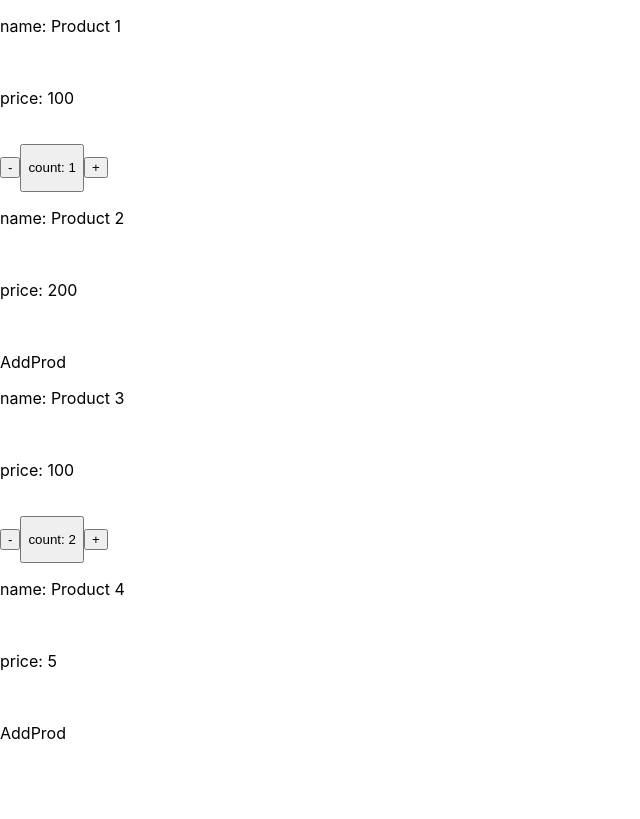
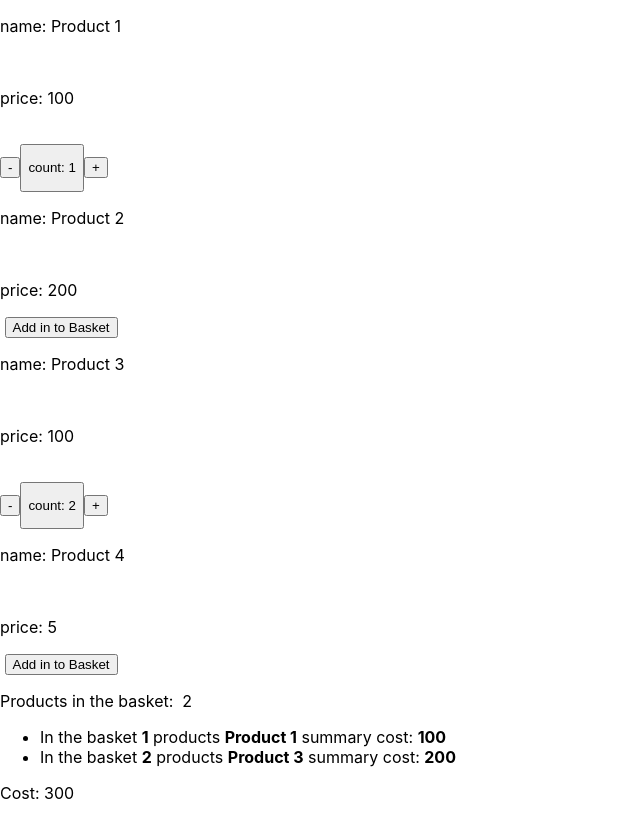
Before and after one commit to KelOff/bascket, a React app: page / in a window 1280 px wide. Shown: the whole page, without its empty margins (0-640 px from the left). Built offline with nearby package versions, Linux system fonts and the light colour scheme.

Commit message:
almost ready

```diff
--- a/src/Components/Layout/Bascket/Bascket.js
+++ /dev/null
@@ -1,32 +0,0 @@
-import React from 'react'
-import BascketResults from './BascketResults'
-import ProductItem from '../Products/ProductItem/ProductItem'
-
-const Bascket = props => {
-
-let count = []
-    // console.log(props);
-    {props.state.cart.map(product => {
-        return count.push(product.count)
-    })}
-    let sumOfGoods = count.reduce((a, b) => a + b)
-    return (
-        <div>
-            <p>Products in the basket: {sumOfGoods} </p>
-            {props.state.products.map((product, index) => {
-                <BascketResults
-                    key={index}
-                    product={product}
-                    cart={props.state.cart}
-
-                />
-
-
-    })}
-        </div>
-    )
-
-
-}
-
-export default Bascket
--- a/src/Components/Layout/Bascket/BascketResults.js
+++ /dev/null
@@ -1,25 +0,0 @@
-import React from 'react'
-import BascketResultsItem from './BascketResultsItem'
-
-const BascketResults = props => (
-
-    <div>
-    {props.state.products.map((product, index) => {
-
-            console.log(product);
-            // console.log(props.state.cart);
-        return (
-
-                <BascketResultsItem
-                    key={index}
-                    product={product}
-                    cart={props.state.cart}
-
-                />
-
-        )
-    })}
-    </div>
-)
-
-export default BascketResults
--- a/src/Components/Layout/Bascket/BascketResultsItem.js
+++ /dev/null
@@ -1,30 +0,0 @@
-import React from 'react'
-
-
-const BascketResultsItem = props => {
-    let count = 0
-    {props.cart.map((productId, index) => {
-        // console.log(productId);
-        // console.log(props.product.id);
-        if (productId.productId === props.product.id) {
-                return count = productId.productId
-            }
-            // console.log(count);
-
-
-    })}
-        return (
-            <div style={{border: '1px solid black'}}>
-                <p> name: { props.product.name } </p>
-                <p> price:  { props.product.price } </p>
-                <button>-</button>
-                <p> count: {count}</p>
-                <button>+</button>
-
-
-
-            </div>
-    )
-}
-
-export default BascketResultsItem
--- /dev/null
+++ b/src/Components/Layout/Basket/Basket.js
@@ -0,0 +1,30 @@
+import React from 'react'
+import BasketGoods from './BasketGoods'
+
+const Bascket = props => {
+
+    let result = 0
+    for (let i = 0; i < props.state.cart.length; i++) {
+        if (props.state.cart[i].productId === props.state.products[props.state.cart[i].productId - 1].id) {
+            if (props.state.cart[i].count >= 0) {
+            result = result +  props.state.products[props.state.cart[i].productId - 1].price * props.state.cart[i].count}
+        }
+    }
+
+    return (
+        <div>
+            <p> Products in the basket: &nbsp;
+                { props.state.cart.length}
+            </p>
+            <BasketGoods
+                state={props.state}
+            />
+            <p>Cost: {result} </p>
+
+        </div>
+    )
+
+
+}
+
+export default Bascket
--- /dev/null
+++ b/src/Components/Layout/Basket/BasketGoods.js
@@ -0,0 +1,24 @@
+import React from 'react'
+import BasketGoodsItem from './BasketGoodsItem'
+
+const BasketGoods = props => (
+
+    <ul>
+    {props.state.cart.map((product, index) => {
+
+
+        return (
+
+                <BasketGoodsItem
+                    key={index}
+                    product={props.state.products}
+                    cart={product}
+
+                />
+
+        )
+    })}
+    </ul>
+)
+
+export default BasketGoods
--- /dev/null
+++ b/src/Components/Layout/Basket/BasketGoodsItem.js
@@ -0,0 +1,25 @@
+import React from 'react'
+
+
+const BasketGoodsItem = props => {
+
+    let name
+    let count = props.cart.count
+    let sum
+
+    {props.product.map(product => {
+        if (product.id === props.cart.productId) {
+            sum = product.price
+            name = product.name
+        }
+    })}
+    const cost = sum * count
+
+    return (
+        <li>
+            In the basket   <b>{ count }</b>   products   <b>{name }</b>   summary cost:   <b>{ cost }</b>
+        </li>
+    )
+}
+
+export default BasketGoodsItem
--- a/src/Components/Layout/Layout.js
+++ b/src/Components/Layout/Layout.js
@@ -1,6 +1,6 @@
 import React, { Component } from 'react'
 import Products from './Products/Products'
-import Bascket from './Bascket/Bascket'
+import Basket from './Basket/Basket'
 import classes from './Layout.css'
 
 class Layout extends Component {
@@ -45,11 +45,17 @@ class Layout extends Component {
         let updatedCartArray = []
 
         for (let i = 0; i < this.state.cart.length; ++i) {
-            updatedCartArray.push(this.state.cart[i]);
+            updatedCartArray.push(this.state.cart[i])
             if (this.state.cart[i].productId === productId) {
                 updatedCartArray[i].count = updatedCartArray[i].count + value
             }
         }
+        for (let i = 0; i < updatedCartArray.length; i++) {
+            if (updatedCartArray[i].count <= 0) {
+                updatedCartArray.splice(i, 1)
+            }
+        }
+
         this.setState({
             ...this.state,
             cart: updatedCartArray,
@@ -71,6 +77,15 @@ class Layout extends Component {
 
     render() {
 
+        this.state.cart.sort(function (a, b) {
+            if (a.productId > b.productId) {
+                return 1
+            }
+            if (a.productId < b.productId) {
+                return -1
+            }
+            return 0
+        })
         return (
             <React.Fragment>
                 <Products
@@ -80,9 +95,9 @@ class Layout extends Component {
                 />
 
 
-                {/* <Bascket
+                <Basket
                     state={this.state}
-                /> */}
+                />
             </React.Fragment>
         )
     }
--- a/src/Components/Layout/Products/ProductItem/ProductItem.js
+++ b/src/Components/Layout/Products/ProductItem/ProductItem.js
@@ -1,6 +1,7 @@
 import React from 'react'
 import classes from './ProductItem.css'
 import Button from '../../../../UI/Buttons/Button'
+import AddProduct from '../../../../UI/Buttons/AddProduct/AddProduct'
 
 
 const ProductItem = props => {
@@ -18,7 +19,7 @@ const ProductItem = props => {
                 <p> name: { props.product.name } </p> &nbsp;
                 <p> price:  { props.product.price } </p> &nbsp;
 
-                { count !== null && count !== 0
+                { count !== null && count > 0
                 ? <Button
                     state={props.state}
                     productId={props.product.id}
@@ -31,10 +32,10 @@ const ProductItem = props => {
                 </Button>
 
                 :
-                <p
-                    onClick={() => props.addProductHandler(props.product.id)}
-
-                > AddProd</p>
+                <AddProduct
+                    addProductHandler={props.addProductHandler}
+                    productId={props.product.id}
+                > </AddProduct>
                 }
 
 
--- /dev/null
+++ b/src/UI/Buttons/AddProduct/AddProduct.js
@@ -0,0 +1,16 @@
+import React from 'react'
+
+
+const AddProduct = props => (
+    <button
+        onClick={() => props.addProductHandler(props.productId)}
+    >
+        Add in to Basket
+    </button>
+)
+
+
+
+
+
+export default AddProduct
```
